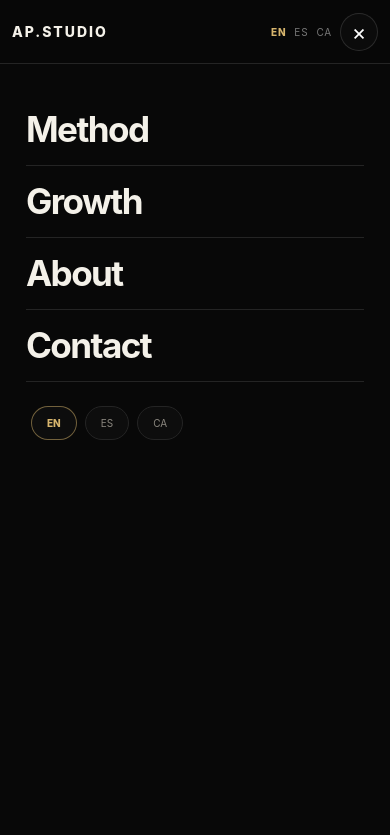
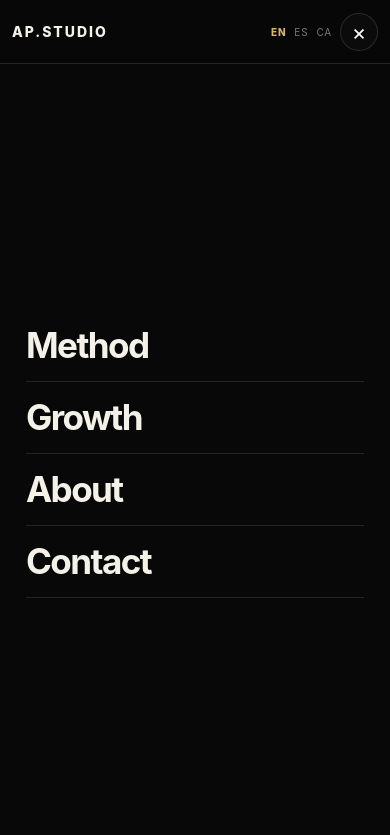
Before and after one commit to curcicpredrag6-star/AP-Diagnostic, a plain HTML site: page index.html in a window 390 px wide. Both pictures are taken after a click on the button "Open menu". Shown: the top 835 px of the page. Drawn offline with Linux system fonts and the light colour scheme.

Commit message:
Add files via upload

```diff
--- a/index.html
+++ b/index.html
@@ -85,7 +85,7 @@ h1{font-size:clamp(43px,13vw,66px)}
 </style>
 </head>
 <body>
-<header class="wrap"><a class="logo" href="#">AP.STUDIO</a><div class="mobile-langs"><button data-lang="en" class="active">EN</button><button data-lang="es">ES</button><button data-lang="ca">CA</button></div><button class="menu" id="menu" aria-label="Open menu" aria-expanded="false">☰</button><nav id="nav"><a href="#method" data-k="method">Method</a><a href="#growth" data-k="growth">Growth</a><a href="#about" data-k="about">About</a><a href="mailto:info@apstudio.com" data-k="contact">Contact</a><div class="lang"><button data-lang="en" class="active">EN</button><button data-lang="es">ES</button><button data-lang="ca">CA</button></div></nav></header>
+<header class="wrap"><a class="logo" href="#">AP.STUDIO</a><div class="mobile-langs"><button data-lang="en" class="active">EN</button><button data-lang="es">ES</button><button data-lang="ca">CA</button></div><button class="menu" id="menu" aria-label="Open menu" aria-expanded="false">☰</button><nav id="nav"><a href="#method" data-k="method">Method</a><a href="#growth" data-k="growth">Growth</a><a href="#about" data-k="about">About</a><a href="mailto:info@apstudio.com" data-k="contact">Contact</a></nav></header>
 <main>
 <section class="hero"><div class="wrap hero-inner"><div class="eyebrow" data-k="eyebrow">AP GROWTH SYSTEM</div><h1 data-k="heroTitle">Discover what's next for your business.</h1><p data-k="heroText">A practical diagnostic that helps ambitious businesses find their next growth opportunity — and the right moves to unlock it.</p>
 <div class="actions"><button class="btn" id="start" data-k="start">START AP DIAGNOSTIC →</button><a class="btn secondary" href="#method" data-k="how">HOW IT WORKS</a></div><div class="meta"><span data-k="m1">5 MINUTES</span><span data-k="m2">FREE</span><span data-k="m3">BUILT AROUND YOUR BUSINESS</span></div></div></section>
@@ -429,4 +429,19 @@ button,a{touch-action:manipulation}
 }
 @media(max-width:390px){header.wrap{padding:0 12px}.mobile-langs{margin-right:5px}.mobile-langs button{padding:6px 3px}.menu{width:38px;height:38px}}
 @media(prefers-reduced-motion:reduce){*,*::before,*::after{scroll-behavior:auto!important;animation-duration:.001ms!important;animation-iteration-count:1!important;transition-duration:.001ms!important}}
+
+/* AP SAFE UX FIX — menu + end-of-page overscroll */
+html,body{overscroll-behavior-y:none}
+@media(max-width:900px){
+  #nav#nav{
+    overflow:hidden!important;
+    overscroll-behavior:none!important;
+    touch-action:manipulation!important;
+    justify-content:center!important;
+    padding:30px 26px!important;
+  }
+  #nav#nav .lang{display:none!important}
+  #nav#nav a{flex:0 0 auto!important}
+}
+
 </style>
```
